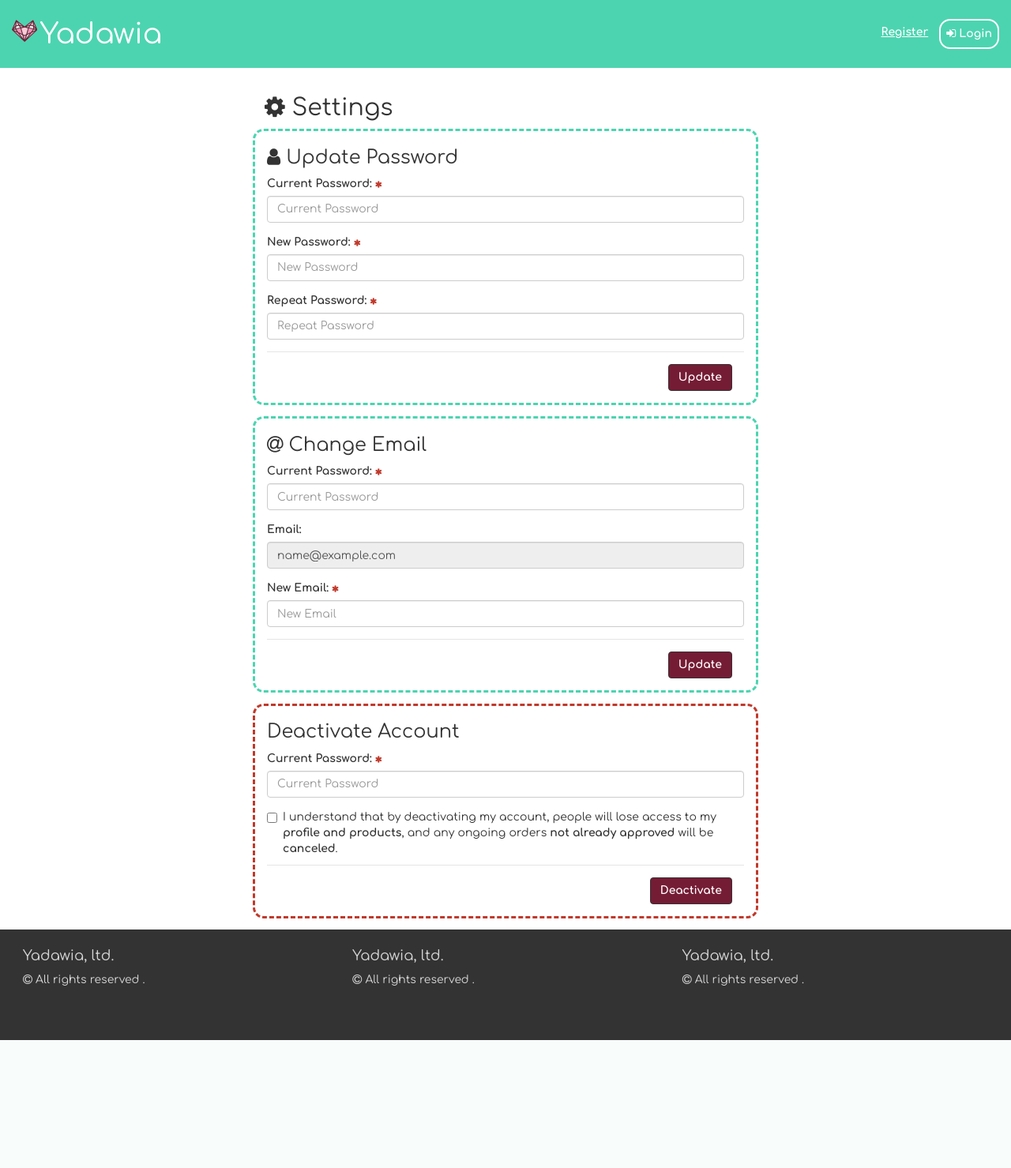
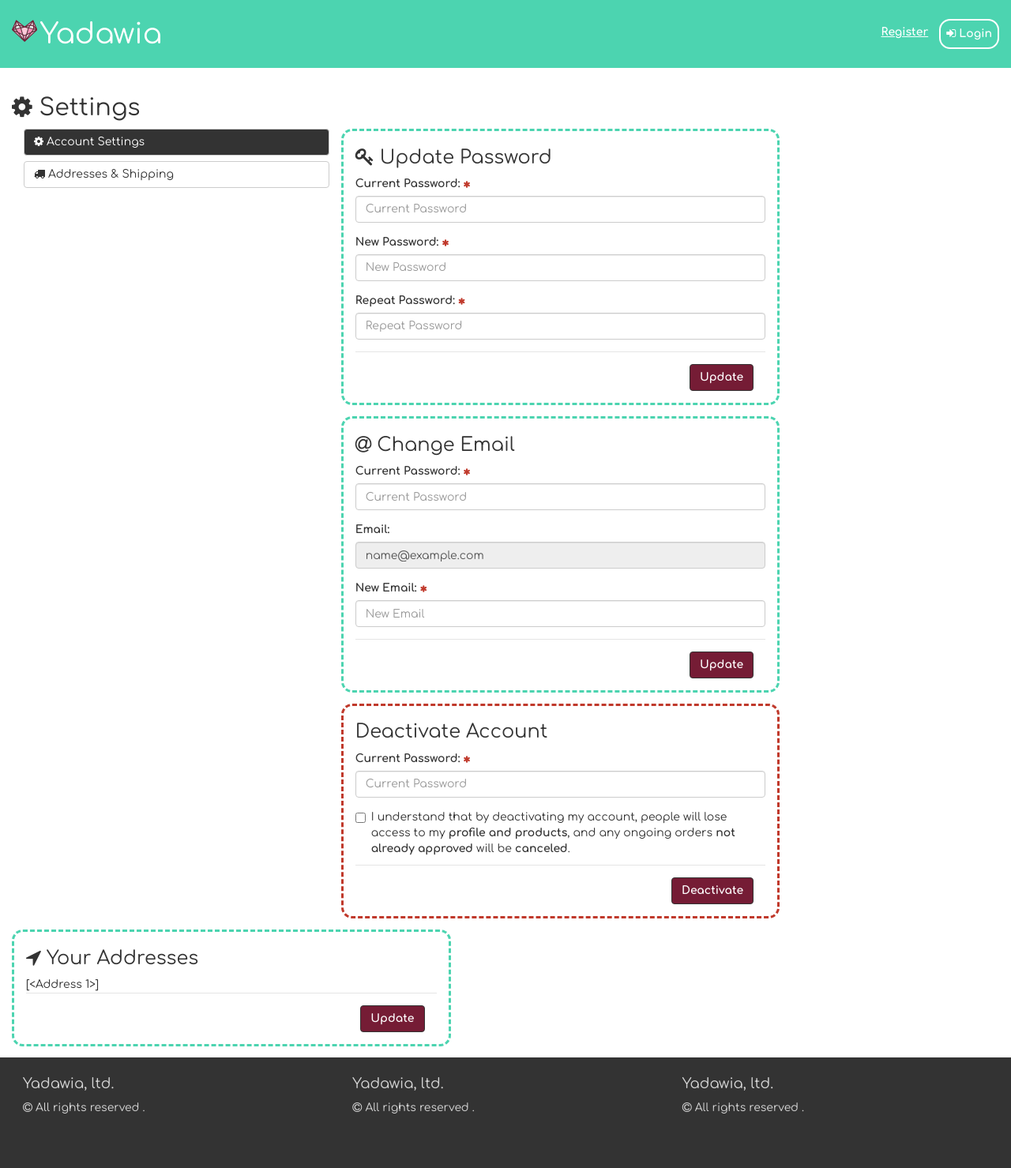
Before and after one commit to blaringsilence/yadawia, a Flask app: template yadawia/templates/settings.html in a window 1280 px wide. Shown: the whole page at 79% size. Before the commit the page ends 1317 px from the top, so only its background shows below. Run offline with Flask 2, Linux system fonts and the light colour scheme; tables that the repository leaves empty hold one stand-in row (values such as "Sample post"); the template is opened without the code that fills it: values that come from a table or form of the project are taken from there, most other values are stand-ins (such as "Sample title", 1, 10 or a date in 2020); some libraries are stand-ins or nearby versions.

Commit message:
Section settings, basic support for addresses.

```diff
--- a/yadawia/static/css/layout.css
+++ b/yadawia/static/css/layout.css
@@ -8,6 +8,11 @@
 */
 #flash-message .modal-body h4{
 	font-weight: bold;
+}
+
+.selected-btn, .selected-btn:hover, .selected-btn:focus {
+	background-color: rgb(51,51,51);
+	color: white;
 }
 
 .settings-section {
@@ -41,11 +46,21 @@ textarea {
 	.profile-controls button {
 		margin-bottom: 0.5em;
 	}
+
+	.settings-nav li {
+		display: inline;
+	}
 }
 
 @media (min-width: 992px) { /* md and lg */
 	.profile-controls button {
 		width: 100%;
+	}
+
+	.settings-nav button {
+		width: 100%;
+		text-align: left;
+		margin-bottom: 0.5em;
 	}
 }
 
--- a/yadawia/static/js/form_settings.js
+++ b/yadawia/static/js/form_settings.js
@@ -1,3 +1,4 @@
+$(function(){
 	$('#new-password', '#password-change-form').blur(function(){
 		offline_check(this, $(this)[0].checkValidity(), 'Password cannot be less than 6 characters.');
 	});
@@ -22,3 +23,14 @@ $('#password-change-form, #email-change-form').submit(function(e){
 			$('#email', form).val(preserve);
 		}
 	});
+
+	$('.settings-nav-button').click(function(){
+		var selected = this;
+		$('.settings-nav-button').removeClass('selected-btn');
+		$('.settings-section-wrapper').hide();
+		$(this).addClass('selected-btn');
+		$(this).blur();
+		var section_id = '#' + $(this).data('section');
+		$(section_id).show();
+	});
+});
--- a/yadawia/templates/macros.html
+++ b/yadawia/templates/macros.html
@@ -45,7 +45,7 @@
 
 {% macro settings_section(section_title, id, endpoint='', ajax=False, submit='Update', icon=None, requirePassword=False, additionalClass='') %}
 <div class="row">
-  <div class="col-xs-12 col-md-6 col-centered settings-section {{ additionalClass }}">
+  <div class="col-xs-12 col-md-8 settings-section {{ additionalClass }}">
     <h3>{% if icon %}<i class="fa fa-{{ icon }}"></i> {% endif %}{{ section_title }}</h3>
       <form  id="{{ id }}-form" {% if not ajax %} action="{{ url_for(endpoint) }}" method='post' {% endif %}>
       <div class="main-error-msg"></div>
@@ -62,3 +62,11 @@
   </div>
 </div>
 {% endmacro %}
+
+{% macro settings_nav(text, icon, section_id, selected=False) %}
+<li>
+  <button class="btn btn-default settings-nav-button {% if selected %}selected-btn{% endif %}" data-section="{{ section_id }}">
+    <i class="fa fa-{{ icon }}"></i> {{ text }}
+  </button>
+</li>
+{% endmacro %}
--- a/yadawia/templates/settings.html
+++ b/yadawia/templates/settings.html
@@ -1,5 +1,5 @@
 {% extends 'layout.html' %}
-{% from 'macros.html' import settings_section, form_group with context %}
+{% from 'macros.html' import settings_section, form_group, settings_nav with context %}
 
 {% block extend_title %}
 | Settings
@@ -7,11 +7,18 @@
 
 {% block middle %}
 	<div class="row">
-		<div class="col-xs-12 col-md-6 col-centered">
+		<div class="col-xs-12 col-md-4">
 			<h2><i class="fa fa-gear"></i> Settings</h2>
 		</div>
 	</div>
-	{% call settings_section('Update Password', 'password-change', ajax=True, icon='user', additionalClass='update', requirePassword=True) %}
+	<div class="settings-nav col-xs-12 col-md-4">
+		<ul class="list-unstyled">
+			{{ settings_nav('Account Settings', 'gear', 'account-settings', selected=True) }}
+			{{ settings_nav('Addresses & Shipping', 'truck', 'address-settings') }}
+		</ul>
+	</div>
+	<div id="account-settings" class="col-xs-12 col-md-8 settings-section-wrapper">
+		{% call settings_section('Update Password', 'password-change', ajax=True, icon='key', additionalClass='update', requirePassword=True) %}
 			{% call form_group('New Password', 'new-password', required=True, hasFeedback=True) %}
 			<input id="new-password" class="form-control" type="password" title="Minimum 6 characters." pattern=".{6,}" placeholder="New Password" name="new_password" data-valid="false" required>
 			{% endcall %}
@@ -36,6 +43,17 @@
 		  <label><input type="checkbox" value="" required>I understand that by deactivating my account, people will lose access to my <strong>profile and products</strong>, and any ongoing orders <strong>not already approved</strong> will be <strong>canceled</strong>.</label>
 		</div>
 		{% endcall %}
+	</div>
+
+	<div id="address-settings" class="col-xs-12 col-md-8 settings-section-wrapper">
+		{% call settings_section('Your Addresses', 'address-update', ajax=True, icon='location-arrow', additionalClass='update') %}
+			{% if addresses %}
+			{{ addresses }}
+			{% else %}
+			<h3>No addresses yet!</h3>
+			{% endif %}
+		{% endcall %}
+	</div>
 {% endblock %}
 
 {% block scripts %}
--- a/yadawia/views.py
+++ b/yadawia/views.py
@@ -140,7 +140,7 @@ def edit_profile():
 @authenticate
 def settings():
     user = User.query.filter_by(username=session['username']).first()
-    return render_template('settings.html', user=user)
+    return render_template('settings.html', user=user, addresses=user.addresses)
 
 @app.route('/settings/account', methods=['POST'])
 @authenticate
```
Lines whose indentation alone changed are shown as unchanged.
